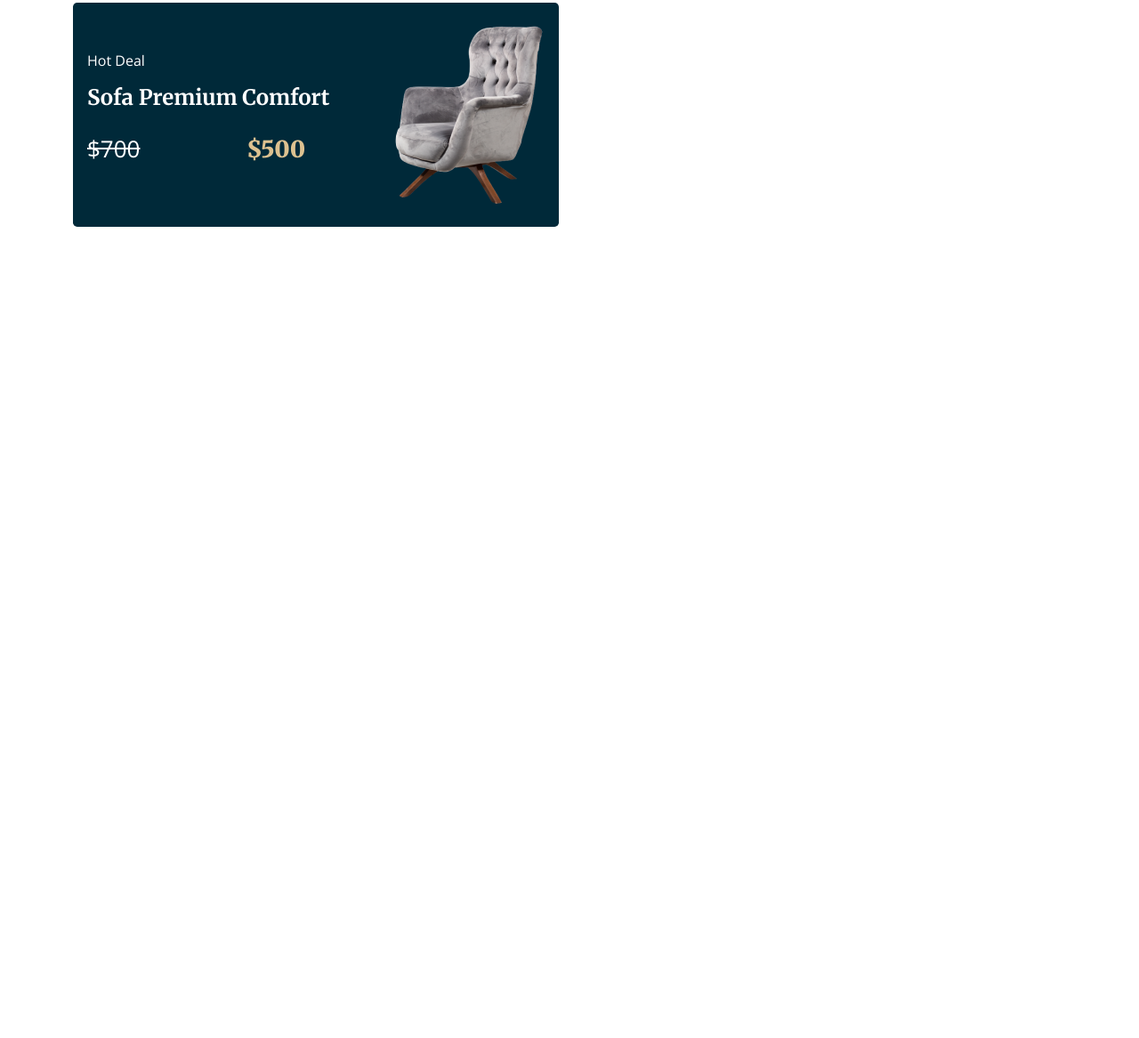
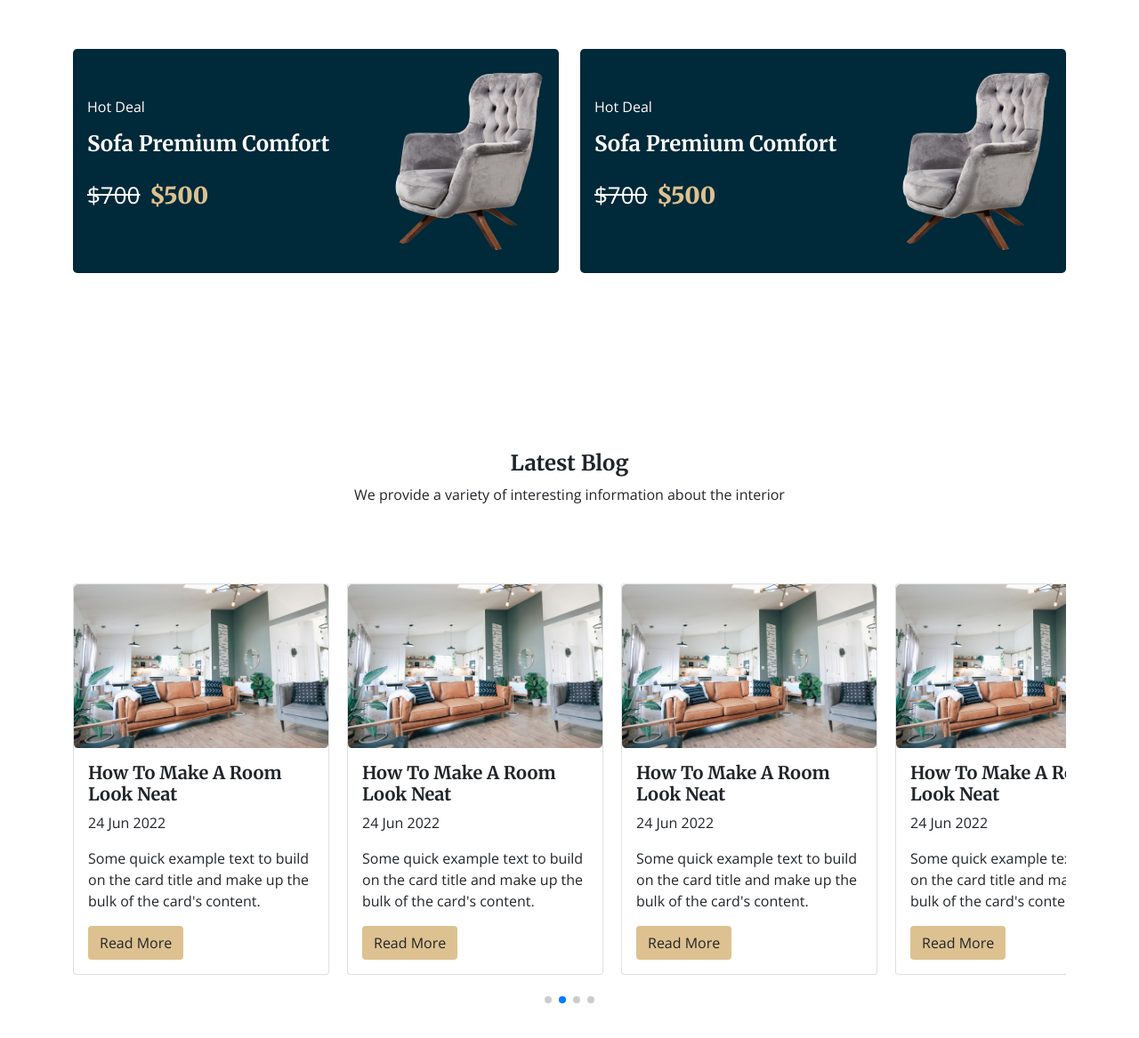
Before and after one commit to jalilrzq/MyFurniture, a plain HTML site: page index.html in a window 1280 px wide. Shown: the part 3154-4321 px from the top of the page at 89% size. Drawn offline with nearby package versions, Linux system fonts and the light colour scheme.

Commit message:
create banner2 and blog section

```diff
--- a/css/style.css
+++ b/css/style.css
@@ -176,6 +176,15 @@ body {
   color: var(--secondaryColor);
 }
 
+/* Blog */
+.blog .card-title{
+  font-family: var(--headingFont);
+  font-weight: 700;
+}
+.blog .btn{
+  background-color: var(--secondaryColor);
+}
+
 
 
 
@@ -192,11 +201,20 @@ body {
   .popular i{
     font-size: 2.9rem;
   }
+  .banner2 .price{
+    width: 50%;
+  }
+  .banner2{
+    margin-top: 100px !important;
+  }
+  .blog{
+    margin-top: 100px !important;
+  }
 }
 
 @media screen and (min-width: 992px) {
   .section-margin{
-    margin-top: 200px;
+    margin-top: 200px !important;
   }
   .home .content-left{
     padding-bottom: 40px;
--- a/index.html
+++ b/index.html
@@ -615,11 +615,104 @@
                 </div>
               </div>
             </div>
+            <div class="col-lg-6 text-white mt-3 mt-lg-0">
+              <div class="banner-wrapper rounded-3 py-4 px-3 d-flex justify-content-between align-items-center">
+                <div class="content-left">
+                  <p class="label">Hot Deal</p>
+                  <h1 class="heading">Sofa Premium Comfort</h1>
+                  <div class="price d-flex justify-content-between align-items-center mt-4">
+                    <p class="normal">$700</p>
+                    <p class="promo">$500</p>
+                  </div>
+                </div>
+                <div class="content-right">
+                  <img src="img/product-6.png" alt="">
+                </div>
+              </div>
+            </div>
           </div>
         </div>
       </div>
 
 
+    </section>
+
+    <!-- Blog -->
+    <section class="blog mt-5 section-margin" id="blog">
+      <div class="container">
+        <div class="row text-center">
+          <div class="col">
+            <h1 class="heading">Latest Blog</h1>
+            <p class="subheading">
+              We provide a variety of interesting information about the interior
+            </p>
+          </div>
+        </div>
+        <div class="row mt-4">
+          <div class="col">
+            <!-- Swiper -->
+            <div class="swiper mySwiperBlog py-5">
+              <div class="swiper-wrapper">
+                <div class="swiper-slide card" style="width: 18rem;">
+                  <img src="img/blog.png" class="card-img-top" alt="...">
+                  <div class="card-body">
+                    <h5 class="card-title">How To Make A Room Look Neat</h5>
+                    <p class="date">24 Jun 2022</p>
+                    <p class="card-text">Some quick example text to build on the card title and make up the bulk of the card's content.</p>
+                    <a href="#" class="btn">Read More</a>
+                  </div>
+                </div>
+                <div class="swiper-slide card" style="width: 18rem;">
+                  <img src="img/blog.png" class="card-img-top" alt="...">
+                  <div class="card-body">
+                    <h5 class="card-title">How To Make A Room Look Neat</h5>
+                    <p class="date">24 Jun 2022</p>
+                    <p class="card-text">Some quick example text to build on the card title and make up the bulk of the card's content.</p>
+                    <a href="#" class="btn">Read More</a>
+                  </div>
+                </div>
+                <div class="swiper-slide card" style="width: 18rem;">
+                  <img src="img/blog.png" class="card-img-top" alt="...">
+                  <div class="card-body">
+                    <h5 class="card-title">How To Make A Room Look Neat</h5>
+                    <p class="date">24 Jun 2022</p>
+                    <p class="card-text">Some quick example text to build on the card title and make up the bulk of the card's content.</p>
+                    <a href="#" class="btn">Read More</a>
+                  </div>
+                </div>
+                <div class="swiper-slide card" style="width: 18rem;">
+                  <img src="img/blog.png" class="card-img-top" alt="...">
+                  <div class="card-body">
+                    <h5 class="card-title">How To Make A Room Look Neat</h5>
+                    <p class="date">24 Jun 2022</p>
+                    <p class="card-text">Some quick example text to build on the card title and make up the bulk of the card's content.</p>
+                    <a href="#" class="btn">Read More</a>
+                  </div>
+                </div>
+                <div class="swiper-slide card" style="width: 18rem;">
+                  <img src="img/blog.png" class="card-img-top" alt="...">
+                  <div class="card-body">
+                    <h5 class="card-title">How To Make A Room Look Neat</h5>
+                    <p class="date">24 Jun 2022</p>
+                    <p class="card-text">Some quick example text to build on the card title and make up the bulk of the card's content.</p>
+                    <a href="#" class="btn">Read More</a>
+                  </div>
+                </div>
+                <div class="swiper-slide card" style="width: 18rem;">
+                  <img src="img/blog.png" class="card-img-top" alt="...">
+                  <div class="card-body">
+                    <h5 class="card-title">How To Make A Room Look Neat</h5>
+                    <p class="date">24 Jun 2022</p>
+                    <p class="card-text">Some quick example text to build on the card title and make up the bulk of the card's content.</p>
+                    <a href="#" class="btn">Read More</a>
+                  </div>
+                </div>
+              </div>
+              <div class="swiper-pagination"></div>
+            </div>
+          </div>
+        </div>
+      </div>
     </section>
 
 
--- a/js/script.js
+++ b/js/script.js
@@ -16,3 +16,17 @@ var swiper = new Swiper(".mySwiper", {
     prevEl: ".bxs-chevron-left-circle",
   },
 });
+
+var swiper2 = new Swiper(".mySwiperBlog", {
+  grabCursor: true,
+  spaceBetween: 20,
+  centeredSlides: false,
+  slidesPerView: "auto",
+  pagination: {
+    el: ".swiper-pagination",
+  },
+  autoplay: {
+    delay: 2500,
+    disableOnInteraction: false,
+  },
+});
```
Also changed, not shown: img/blog.png (added).
